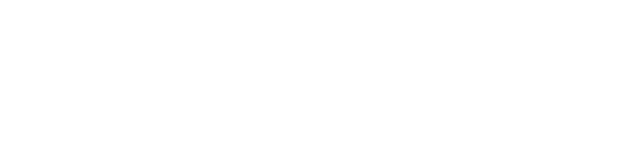
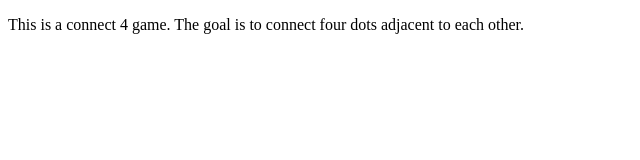
Before and after one commit to dh1412/CollaborationProject, a plain HTML site: page index.html in a window 1280 px wide. Shown: the whole page, without its empty margins (0-640 px from the left). Drawn offline with Linux system fonts and the light colour scheme.

Commit message:
description added

```diff
--- a/index.html
+++ b/index.html
@@ -4,9 +4,10 @@
     <meta charset="UTF-8">
     <meta http-equiv="X-UA-Compatible" content="IE=edge">
     <meta name="viewport" content="width=device-width, initial-scale=1.0">
-    <title>Document</title>
+    <title>Connect 4</title>
 </head>
 <body>
+    <p>This is a connect 4 game. The goal is to connect four dots adjacent to each other.</p>
 
 </body>
 </html>
```
